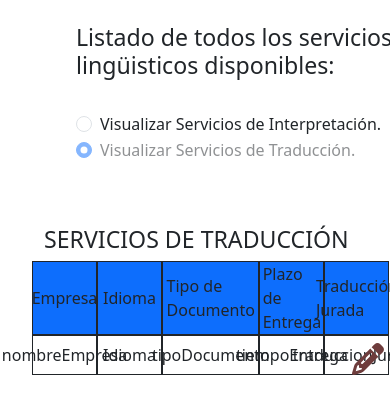
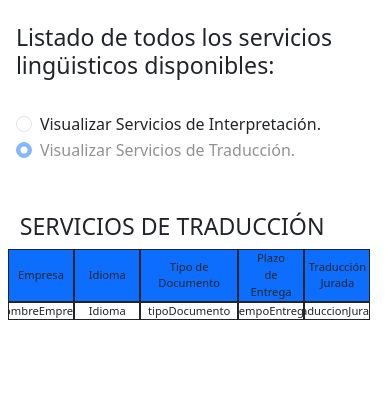
Before and after one commit to csesvaz/NetlifyBack4AppTraducpol, a Vue app in the folder frontend/: page / in a window 390 px wide. Both pictures are taken after a click on the radio button "Visualizar Servicios de Traducción.". Shown: the top 414 px of the page. Built offline with nearby package versions, Linux system fonts and the light colour scheme.

Commit message:
Interfaz servicios responsive para movil fix #14

```diff
--- a/frontend/src/Interfaces/InterfazServicios.vue
+++ b/frontend/src/Interfaces/InterfazServicios.vue
@@ -69,10 +69,17 @@ export default{
 
 <style scoped>
 .container {
-  margin-bottom: 1em;
-  margin-left: 4em;
+  margin-bottom: 1vw;
+  margin-left: 4vw;
 }
 .form-check-label {
   justify-content: start;
 }
+@media (max-width: 768px) {
+  .container {
+    margin-left: 1vw;
+    margin-right: 1vw;
+  }
+
+}
 </style>
--- a/frontend/src/components/ListadoServiciosInterpretacion.vue
+++ b/frontend/src/components/ListadoServiciosInterpretacion.vue
@@ -1,5 +1,4 @@
-<script>
-</script>
+<script></script>
 <template>
   <div class="container-fluid mt-4">
     <h3>SERVICIOS DE INTERPRETACIÓN.</h3>
@@ -19,43 +18,51 @@
       <span class="col-2 bg-ligth border border-dark"> nombreEmpresa </span>
       <span class="col-2 bg-ligth border border-dark"> Idioma </span>
       <span class="col-1 bg-ligth border border-dark"> horarioInicio </span>
-      <span class="col-1 bg-ligth border border-dark">
-        horarioFin
-      </span>
-      <span class="col-3 bg-ligth border border-dark">
-        provincia
-      </span>
+      <span class="col-1 bg-ligth border border-dark"> horarioFin </span>
+      <span class="col-3 bg-ligth border border-dark"> provincia </span>
       <span class="col-2 bg-ligth border border-dark">servicioOnline</span>
-      <span class="col-1 mt-2">
-        <fa class="lapiz" icon="fa-solid fa-pencil" size="2xl" />
-        <fa
-          class="bin"
-          icon="fa-solid fa-trash-arrow-up"
-          size="2xl"
-          style="color: #c01c28"
-        />
-      </span>
+
     </div>
   </div>
 </template>
-
 <style scoped>
 .container-fluid {
   width: 100%;
-  margin-left: 2em;
+  margin-left: 2%;
+
+}
+span {
+  display: flex;
+  justify-content: center;
+  align-items: center;
+  overflow: hidden;
+}
+
+.col-2 {
+  width: 17%;
+}
+
+.col-1 {
+  width: 10%;
+}
+
+.col-3 {
+  width: 25%;
 }
 
 .lapiz {
   color: rgb(110, 60, 60);
-  padding-right: 0.5em;
-}
-
-span {
-  display: flex;
-  justify-content: center;
-  align-items: center;
+  padding-right: 0.5%;
 }
 .bin {
-  margin-right: 1em;
+  margin-right: 1%;
+}
+@media (max-width: 768px) {
+  .container-fluid {
+    width: 100%;
+    margin-left: 2%;
+    font-size: 0.7rem;
+
+  }
 }
 </style>
--- a/frontend/src/components/ListadoServiciosTraduccion.vue
+++ b/frontend/src/components/ListadoServiciosTraduccion.vue
@@ -1,5 +1,4 @@
-<script>
-</script>
+<script></script>
 <template>
   <div class="container-fluid mt-4">
     <h3>SERVICIOS DE TRADUCCIÓN</h3>
@@ -12,52 +11,53 @@
     </div>
     <!-- v-for de los servicios de Traducción-->
 
-        <div class="row mb-12" >
-        <span class="col-2 bg-ligth border border-dark">nombreEmpresa</span>
-        <span class="col-2 bg-ligth border border-dark">Idioma</span>
-        <span class="col-3 bg-ligth border border-dark">
-          tipoDocumento
-        </span>
-        <span class="col-2 bg-ligth border border-dark">tiempoEntrega
-        </span>
-        <span class="col-2 bg-ligth border border-dark">
-          traduccionJurada
-        </span>
-        <span
-          class="col-1 mt-2"
-          >
-            <fa class="lapiz" icon="fa-solid fa-pencil" size="2xl"
+    <div class="row mb-12">
+      <span class="col-2 bg-ligth border border-dark">nombreEmpresa</span>
+      <span class="col-2 bg-ligth border border-dark">Idioma</span>
+      <span class="col-3 bg-ligth border border-dark"> tipoDocumento </span>
+      <span class="col-2 bg-ligth border border-dark">tiempoEntrega </span>
+      <span class="col-2 bg-ligth border border-dark"> traduccionJurada </span>
+      <!-- <span
+          class="col-1 mt-2"> -->
+
+      <!-- <fa class="lapiz" icon="fa-solid fa-pencil" size="2xl"
           />
           <fa
             class="bin"
             icon="fa-solid fa-trash-arrow-up"
             size="2xl"
             style="color: #c01c28"
-          />
-        </span>
-      </div>
+          /> -->
+      <!-- </span> -->
     </div>
-
-
+  </div>
 </template>
-
 <style scoped>
 .container-fluid {
   width: 100%;
-  margin-left: 2em;
+  margin-left: 2%;
 }
-
-.lapiz {
-  color: rgb(110, 60, 60);
-  padding-right: 0.5em;
-}
-
 span {
   display: flex;
   justify-content: center;
   align-items: center;
+  overflow: hidden;
 }
-.bin {
-  margin-right: 1em;
+
+.col-2 {
+  width: 17%;
+  text-align: center;
+}
+
+.col-3 {
+  width: 25%;
+  text-align: center;
+}
+@media (max-width: 768px) {
+  .container-fluid {
+    width: 100%;
+    margin-left: 2%;
+    font-size: 0.7rem;
+  }
 }
 </style>
```
